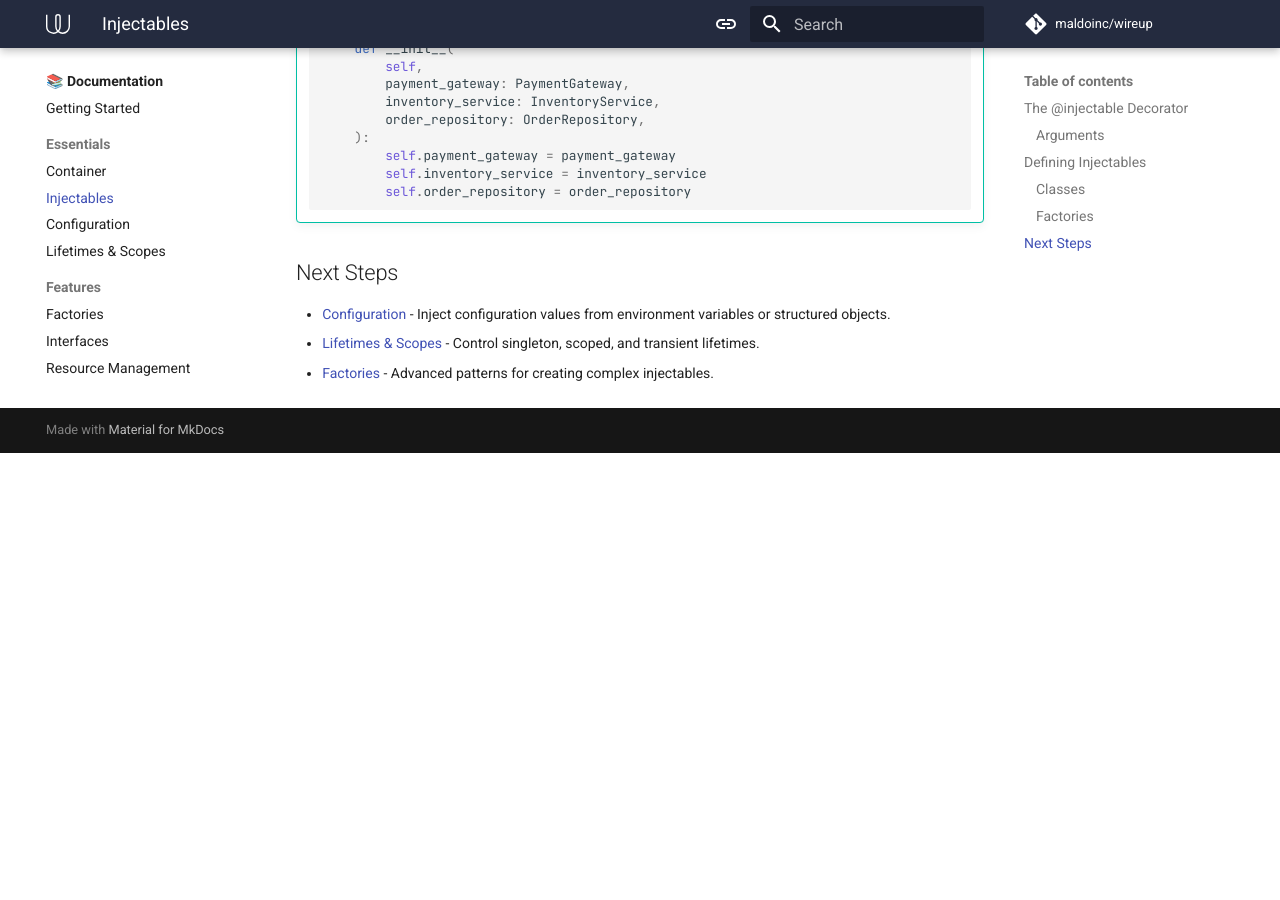
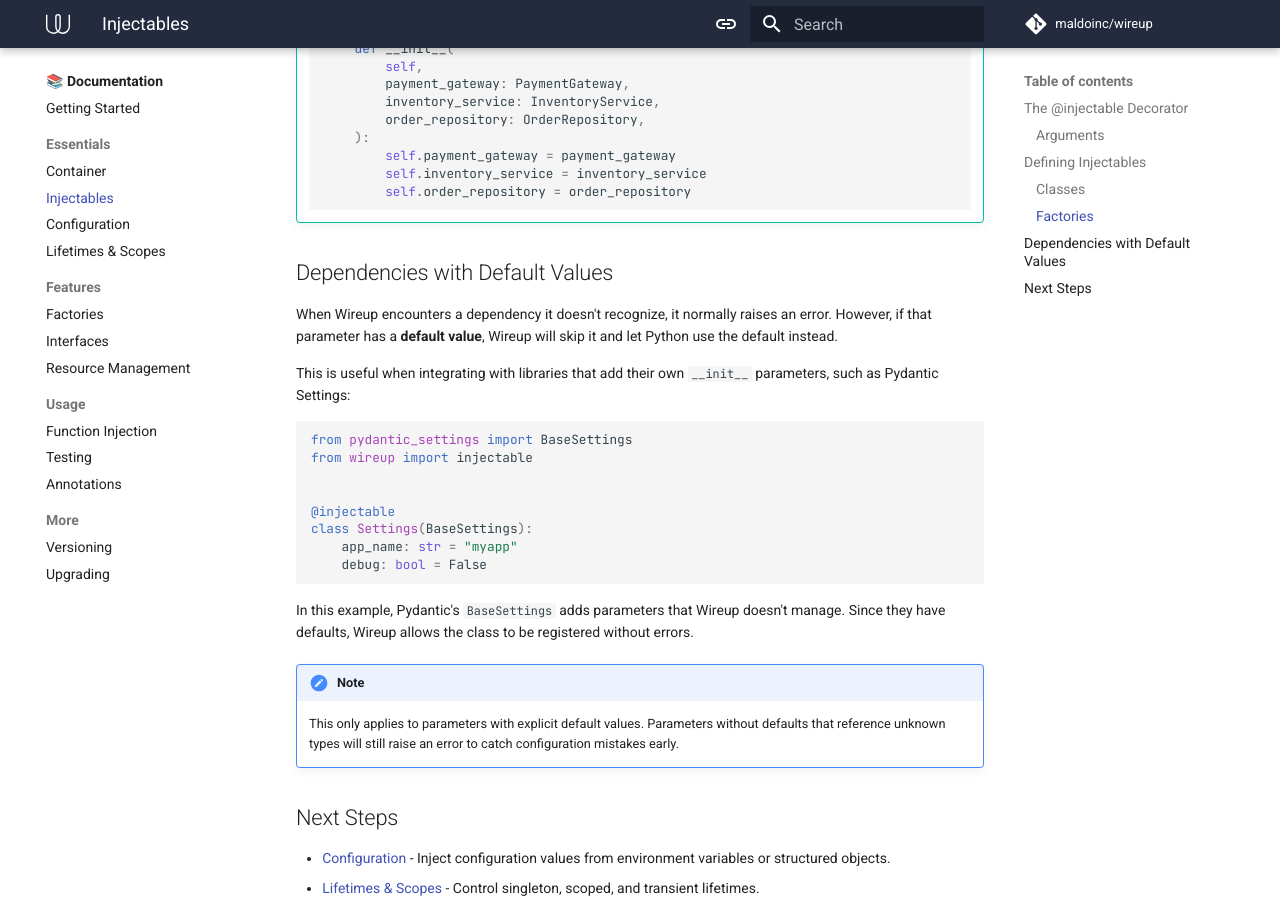
Before and after one commit to maldoinc/wireup, an MkDocs documentation site: the page built from docs/pages/injectables.md, in a window 1280 px wide and 900 px high, scrolled down 1973 px. Built offline with MkDocs 1.6.1 and Material for MkDocs 9.7.7, drawn with Linux system fonts in a browser that asks for light colours; comment, search, counter and statistics services are not loaded; the version menu is left out; before the commit the page ends 2426 px from its top, so only the background shows below that.

Commit message:
Add docs on default value handling

````diff
--- a/docs/pages/injectables.md
+++ b/docs/pages/injectables.md
@@ -123,6 +123,31 @@ def create_s3_client(
         In this example, due to how the `@dataclass` decorator works, combining the two leads to code that's more difficult to
         read, since it's not immediately what are dependencies and what are class fields.
 
+## Dependencies with Default Values
+
+When Wireup encounters a dependency it doesn't recognize, it normally raises an error. However, if that parameter has a
+**default value**, Wireup will skip it and let Python use the default instead.
+
+This is useful when integrating with libraries that add their own `__init__` parameters, such as Pydantic Settings:
+
+```python
+from pydantic_settings import BaseSettings
+from wireup import injectable
+
+
+@injectable
+class Settings(BaseSettings):
+    app_name: str = "myapp"
+    debug: bool = False
+```
+
+In this example, Pydantic's `BaseSettings` adds parameters that Wireup doesn't manage. Since they have defaults,
+Wireup allows the class to be registered without errors.
+
+!!! note
+    This only applies to parameters with explicit default values. Parameters without defaults that reference unknown
+    types will still raise an error to catch configuration mistakes early.
+
 ## Next Steps
 
 - [Configuration](configuration.md) - Inject configuration values from environment variables or structured objects.
````
